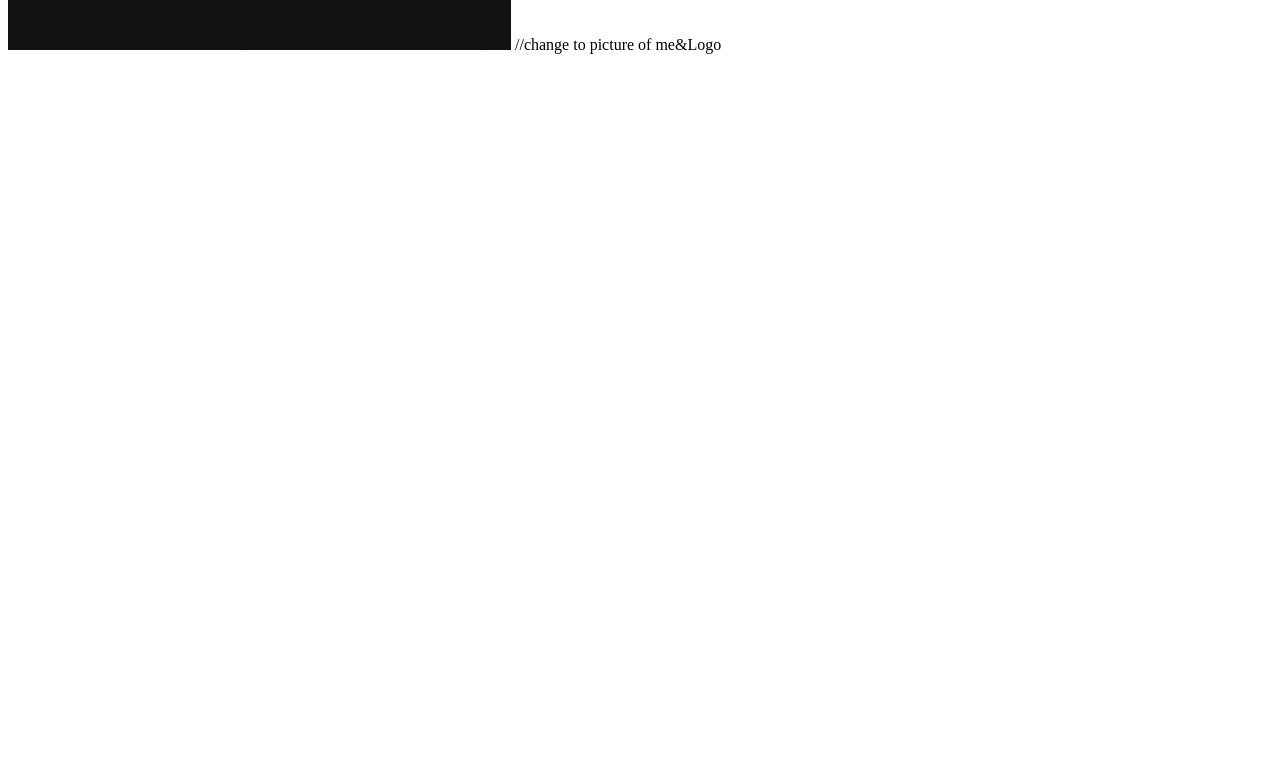
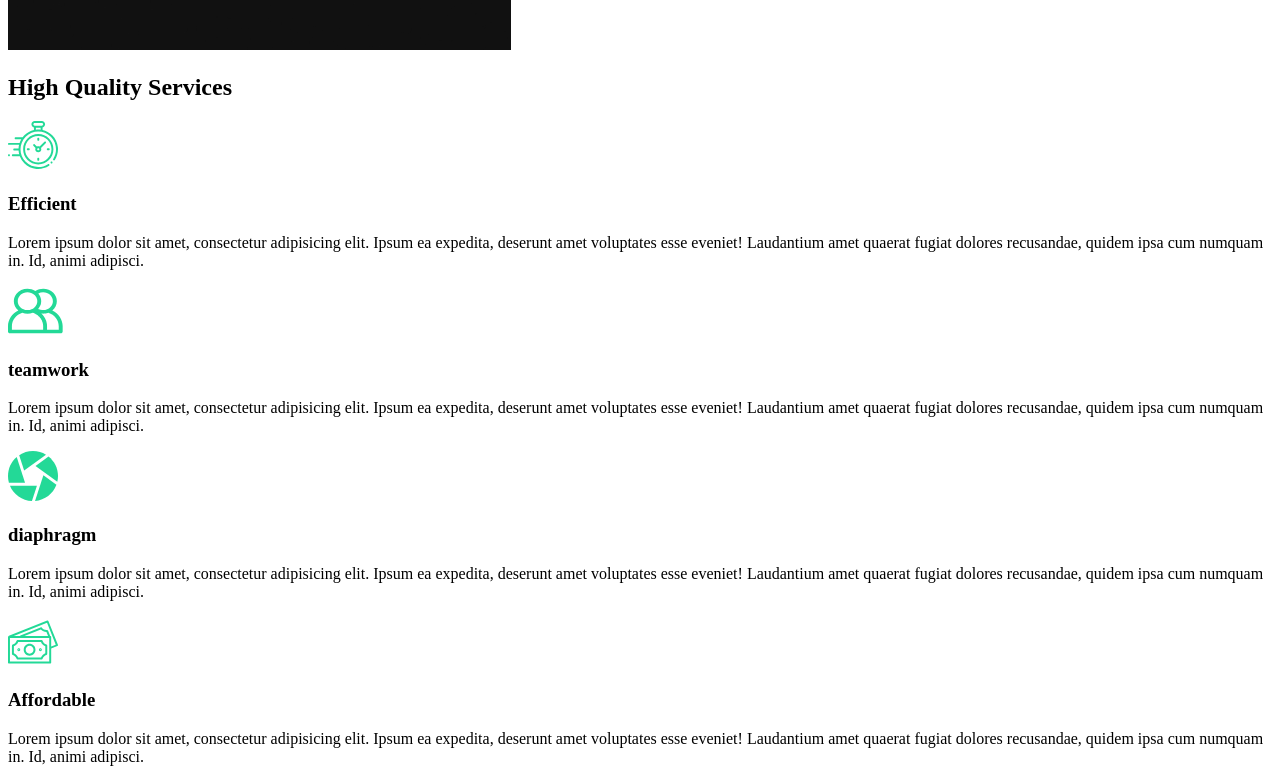
Before and after one commit to Liam-McKenna/capture, a React (Create React App) app: page / in a window 1280 px wide. Shown: the part 920-1700 px from the top of the page. Before the commit the page ends 982 px from the top, so only its background shows below. Built offline with nearby package versions, Linux system fonts and the light colour scheme.

Commit message:
3. ServicesSection

```diff
--- a/src/App.js
+++ b/src/App.js
@@ -1,4 +1,3 @@
-import AboutSection from "./components/AboutSection";
 //import pages
 import AboutUs from "./pages/AboutUs";
 
--- a/src/components/AboutSection.js
+++ b/src/components/AboutSection.js
@@ -26,7 +26,7 @@
         </p>
         <button>Contact Me</button>
       </div>
-      <img src={home1} alt="ProfilePhoto" /> //change to picture of me&Logo
+      <img src={home1} alt="ProfilePhoto" /> {/*change to picture of me&Logo*/}
     </div>
   );
 };
--- /dev/null
+++ b/src/components/ServicesSection.js
@@ -0,0 +1,74 @@
+import React from "react";
+//import icons
+import clock from "../img/clock.svg";
+import diaphragm from "../img/diaphragm.svg";
+import money from "../img/money.svg";
+import teamwork from "../img/teamwork.svg";
+import home2 from "../img/home2.png";
+
+const ServicesSection = () => {
+  return (
+    <div className="services">
+      <div className="description">
+        <h2>
+          High <span>Quality</span> Services
+        </h2>
+        <div className="cards">
+          <div iv className="card">
+            <div className="icon">
+              <img src={clock} alt="Clock" />
+              <h3>Efficient</h3>
+            </div>
+            <p>
+              Lorem ipsum dolor sit amet, consectetur adipisicing elit. Ipsum ea
+              expedita, deserunt amet voluptates esse eveniet! Laudantium amet
+              quaerat fugiat dolores recusandae, quidem ipsa cum numquam in. Id,
+              animi adipisci.
+            </p>
+          </div>
+          <div iv className="card">
+            <div className="icon">
+              <img src={teamwork} alt="teamwork" />
+              <h3>teamwork</h3>
+            </div>
+            <p>
+              Lorem ipsum dolor sit amet, consectetur adipisicing elit. Ipsum ea
+              expedita, deserunt amet voluptates esse eveniet! Laudantium amet
+              quaerat fugiat dolores recusandae, quidem ipsa cum numquam in. Id,
+              animi adipisci.
+            </p>
+          </div>
+          <div iv className="card">
+            <div className="icon">
+              <img src={diaphragm} alt="diaphragm" />
+              <h3>diaphragm</h3>
+            </div>
+            <p>
+              Lorem ipsum dolor sit amet, consectetur adipisicing elit. Ipsum ea
+              expedita, deserunt amet voluptates esse eveniet! Laudantium amet
+              quaerat fugiat dolores recusandae, quidem ipsa cum numquam in. Id,
+              animi adipisci.
+            </p>
+          </div>
+          <div iv className="card">
+            <div className="icon">
+              <img src={money} alt="money" />
+              <h3>Affordable</h3>
+            </div>
+            <p>
+              Lorem ipsum dolor sit amet, consectetur adipisicing elit. Ipsum ea
+              expedita, deserunt amet voluptates esse eveniet! Laudantium amet
+              quaerat fugiat dolores recusandae, quidem ipsa cum numquam in. Id,
+              animi adipisci.
+            </p>
+          </div>
+        </div>
+      </div>
+      <div className="image">
+        <img src={home2} alt="home2" />
+      </div>
+    </div>
+  );
+};
+
+export default ServicesSection;
--- a/src/pages/AboutUs.js
+++ b/src/pages/AboutUs.js
@@ -1,11 +1,13 @@
 import React from "react";
 import AboutSection from "../components/AboutSection";
+import ServicesSection from "../components/ServicesSection";
 
 const AboutUs = () => {
   return (
-    <div className="about-us">
+    <>
       <AboutSection />
-    </div>
+      <ServicesSection />
+    </>
   );
 };
 
```
Also changed, not shown: 1 other file (tests, documents, lock files or other folders).
